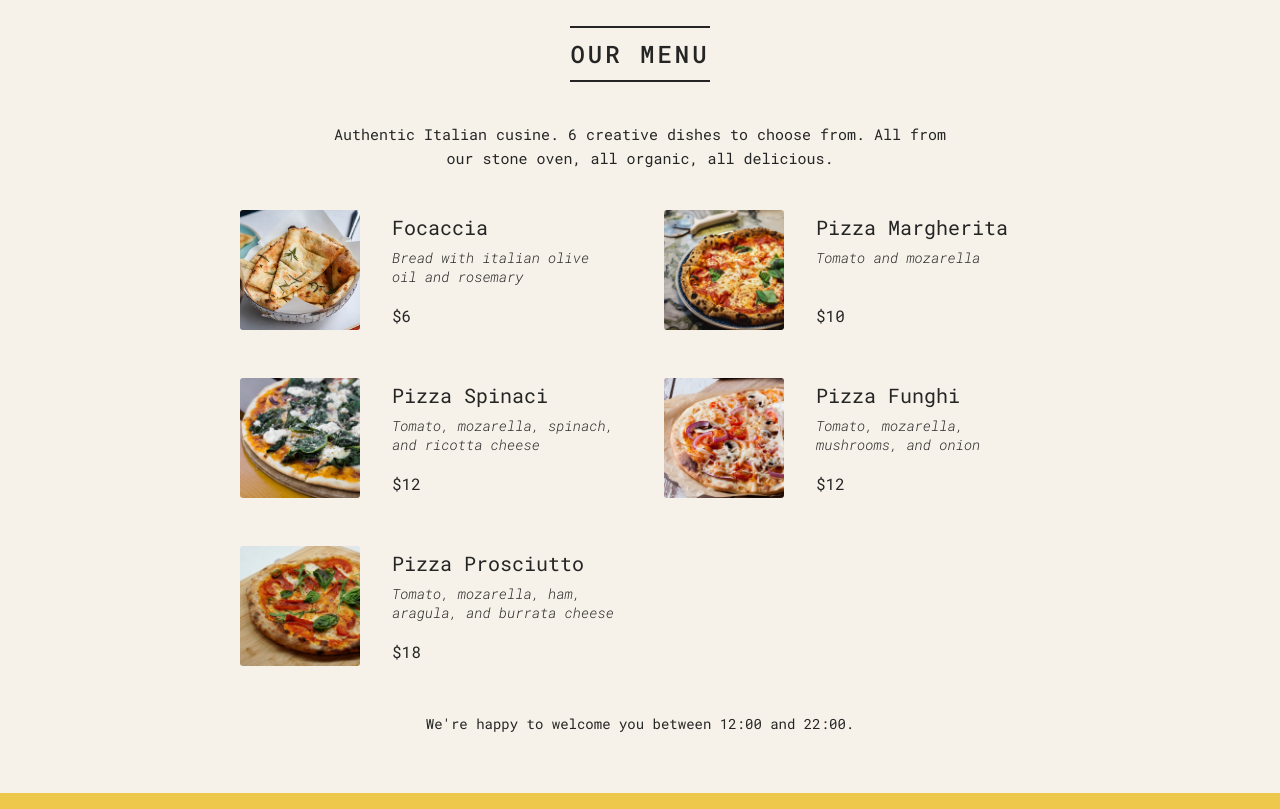
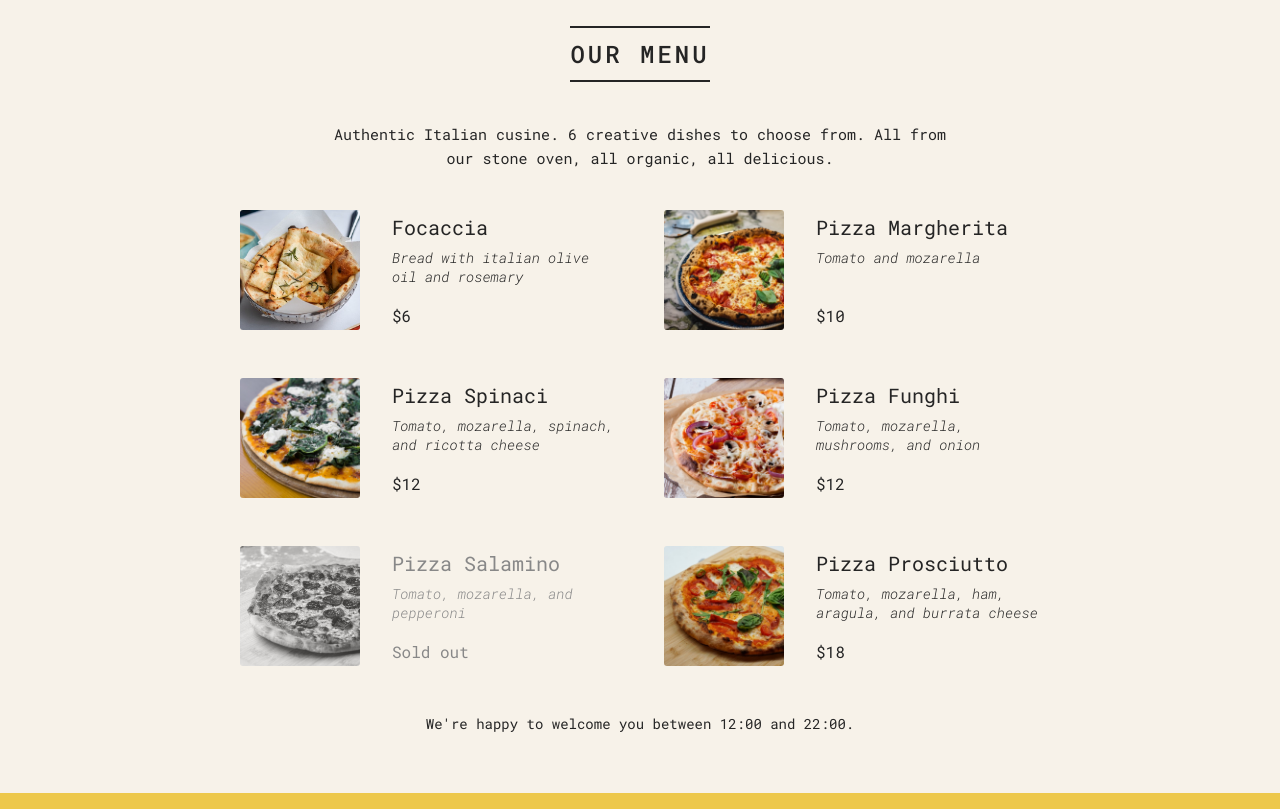
Before and after one commit to HectorKayman/react-pizza-menu, a React app: page / in a window 1280 px wide. Shown: the part 122-931 px from the top of the page. Built offline with nearby package versions, Linux system fonts and the light colour scheme.

Commit message:
Set Classes and Text Conditionally

```diff
--- a/public/index.html
+++ b/public/index.html
@@ -10,34 +10,12 @@
       content="Web site created using create-react-app"
     />
     <link rel="apple-touch-icon" href="%PUBLIC_URL%/logo192.png" />
-    <!--
-      manifest.json provides metadata used when your web app is installed on a
-      user's mobile device or desktop. See https://developers.google.com/web/fundamentals/web-app-manifest/
-    -->
+
     <link rel="manifest" href="%PUBLIC_URL%/manifest.json" />
-    <!--
-      Notice the use of %PUBLIC_URL% in the tags above.
-      It will be replaced with the URL of the `public` folder during the build.
-      Only files inside the `public` folder can be referenced from the HTML.
-
-      Unlike "/favicon.ico" or "favicon.ico", "%PUBLIC_URL%/favicon.ico" will
-      work correctly both with client-side routing and a non-root public URL.
-      Learn how to configure a non-root public URL by running `npm run build`.
-    -->
-    <title>React App</title>
+    <title>Fast React Pizza Co</title>
   </head>
   <body>
     <noscript>You need to enable JavaScript to run this app.</noscript>
     <div id="root"></div>
-    <!--
-      This HTML file is a template.
-      If you open it directly in the browser, you will see an empty page.
-
-      You can add webfonts, meta tags, or analytics to this file.
-      The build step will place the bundled scripts into the <body> tag.
-
-      To begin the development, run `npm start` or `yarn start`.
-      To create a production bundle, use `npm run build` or `yarn build`.
-    -->
   </body>
 </html>
--- a/src/index.js
+++ b/src/index.js
@@ -94,14 +94,16 @@ function Menu() {
 }
 
 function Pizza({ pizzaObject }) {
-  if (pizzaObject.soldOut) return null;
+  // if (pizzaObject.soldOut) return null;
   return (
-    <li className="pizza">
+    <li className={`pizza ${pizzaObject.soldOut ? 'sold-out' : ''}`}>
       <img src={pizzaObject.photoName} alt={pizzaObject.name} />
       <div>
         <h3>{pizzaObject.name}</h3>
         <p>{pizzaObject.ingredients}</p>
-        <span>${pizzaObject.price}</span>
+        <span>
+          {pizzaObject.soldOut ? 'Sold out' : '$' + pizzaObject.price}
+        </span>
       </div>
     </li>
   );
```
